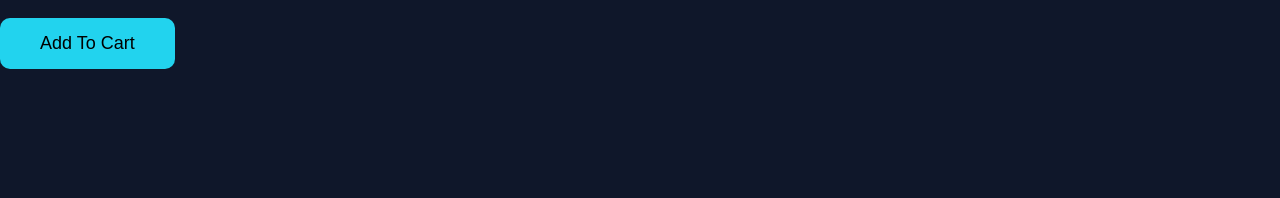
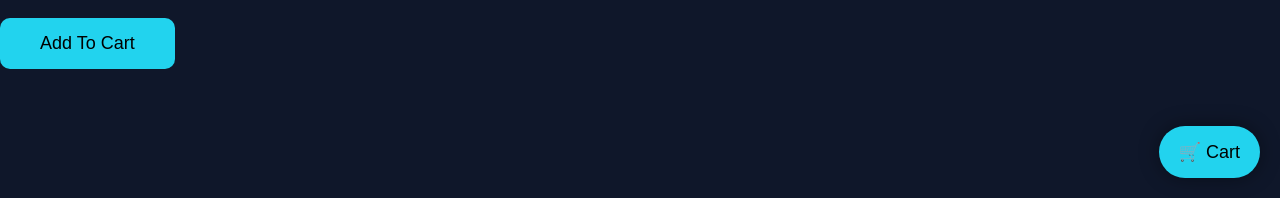
Before and after one commit to sivapujari7/E-commerce_Website, a website: page front_end/product.html in a window 1280 px wide. Shown: the part 602-800 px from the top of the page. Drawn offline with Linux system fonts and the light colour scheme.

Commit message:
Added floating cart access to product page

```diff
--- a/front_end/product.html
+++ b/front_end/product.html
@@ -14,6 +14,15 @@
 
 </head>
 <body>
+  <div class="floating-cart">
+
+  <button onclick="goToHomeCart()">
+
+    🛒 Cart
+
+  </button>
+
+</div>
   <div class="product-images">
   <div
     id="image-slider"
@@ -47,5 +56,20 @@
 
   <script src="product.js"></script>
 
+<script>
+
+function goToHomeCart(){
+
+  localStorage.setItem(
+    "openCart",
+    "true"
+  );
+
+  window.location.href =
+    "index.html";
+
+}
+
+</script>
 </body>
 </html><div class="product-images">
```
